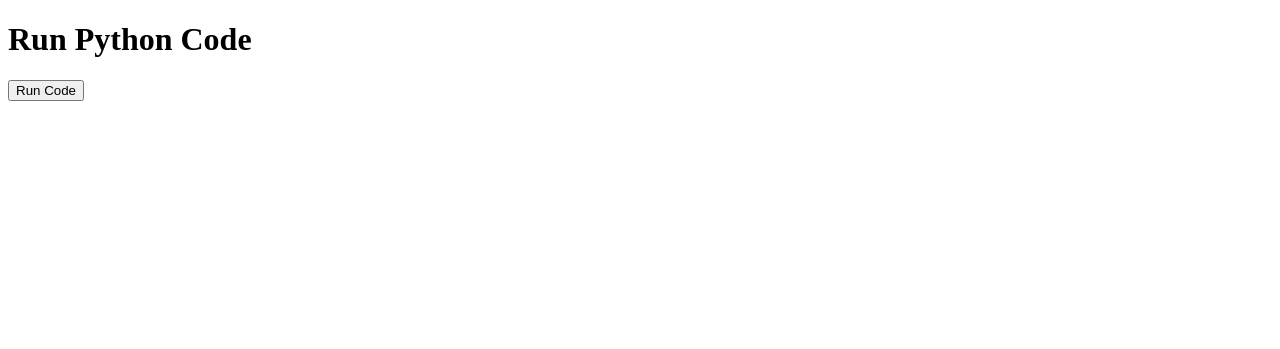
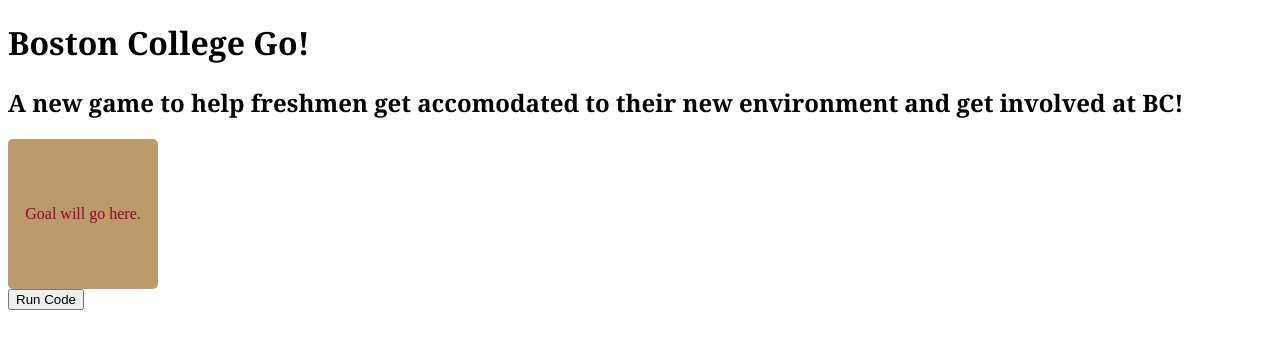
Before and after one commit to mattdks/bc_go, a Flask app: page / in a window 1280 px wide. Shown: the top 349 px of the page. Run offline with Flask 3, Linux system fonts and the light colour scheme.

Commit message:
Basic stylesheet and started frontend

```diff
--- /dev/null
+++ b/static/style.css
@@ -0,0 +1,20 @@
+header {
+    font-family:Cambria, Cochin, Georgia, Times, 'Times New Roman', serif;
+}
+
+div {
+    width: 150px;
+    height: 150px;
+    color: #98002E;
+    background-color: #BC9B6A;
+    border: none;
+    border-radius: 5px;
+    display: flex;
+    align-items: center;
+    justify-content: center;
+    transition: background-color 0.3s;
+}
+
+div.task:hover {
+    background-color: #ccaf83;
+}
--- a/templates/index.html
+++ b/templates/index.html
@@ -3,10 +3,18 @@
 <head>
     <meta charset="UTF-8">
     <meta name="viewport" content="width=device-width, initial-scale=1.0">
-    <title>TITLE HERE</title>
+    <title>Boston College Go!</title>
+    <link rel="stylesheet" href="{{ url_for('static', filename='style.css') }}">
 </head>
 <body>
-    <h1>Run Python Code</h1>
+<header>
+    <h1>Boston College Go!</h1>
+    <h2>A new game to help freshmen get accomodated to their new environment and get involved at BC!</h2>
+</header>
+<main>
+    <div class="task">
+        <p>Goal will go here.</p>
+    </div>
 
     <form action="/run_code" method="POST">
         <button type="submit">Run Code</button>
@@ -15,5 +23,6 @@
     {% if result %}
         <p>Result: {{ result }}</p>
     {% endif %}
+</main>
 </body>
 </html>
```
